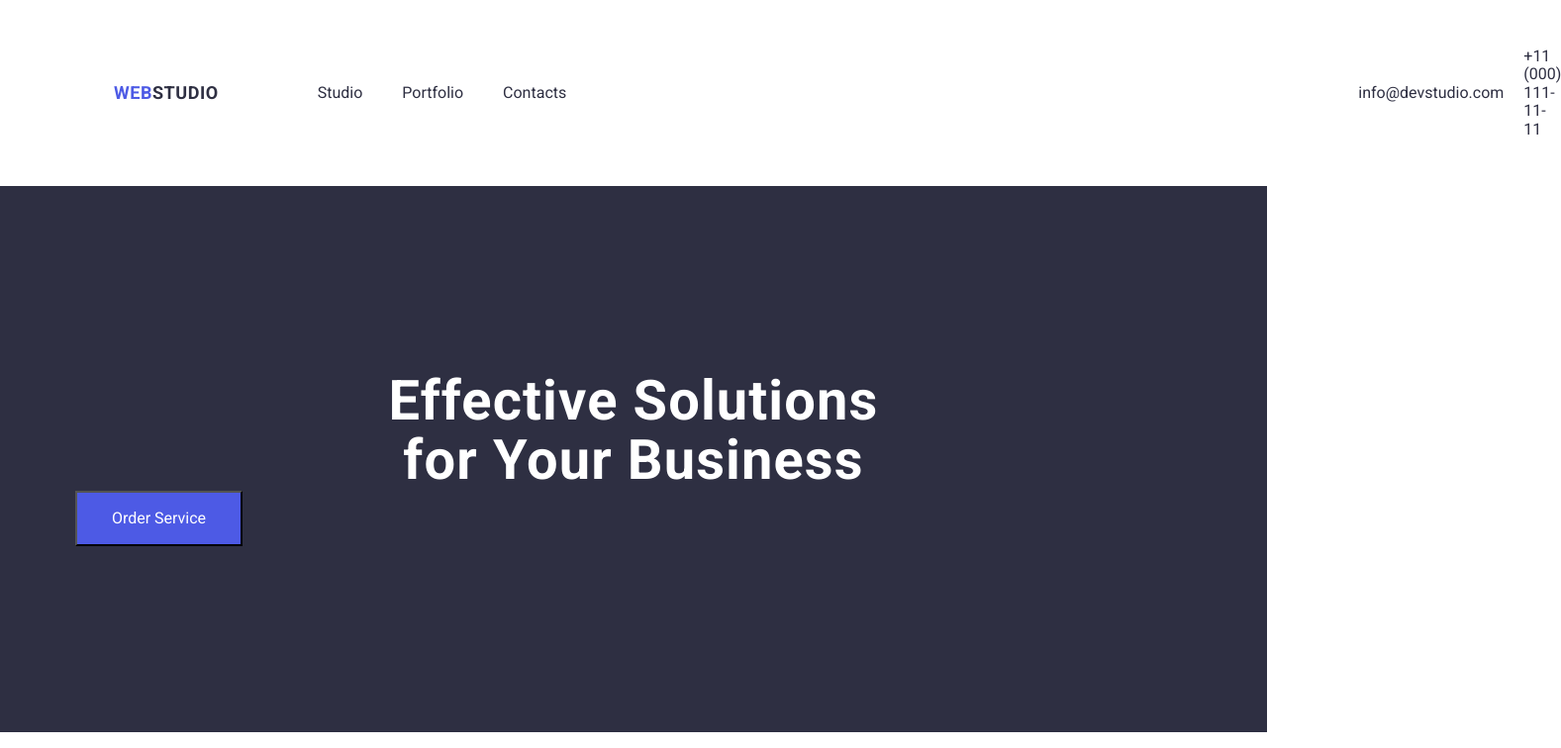
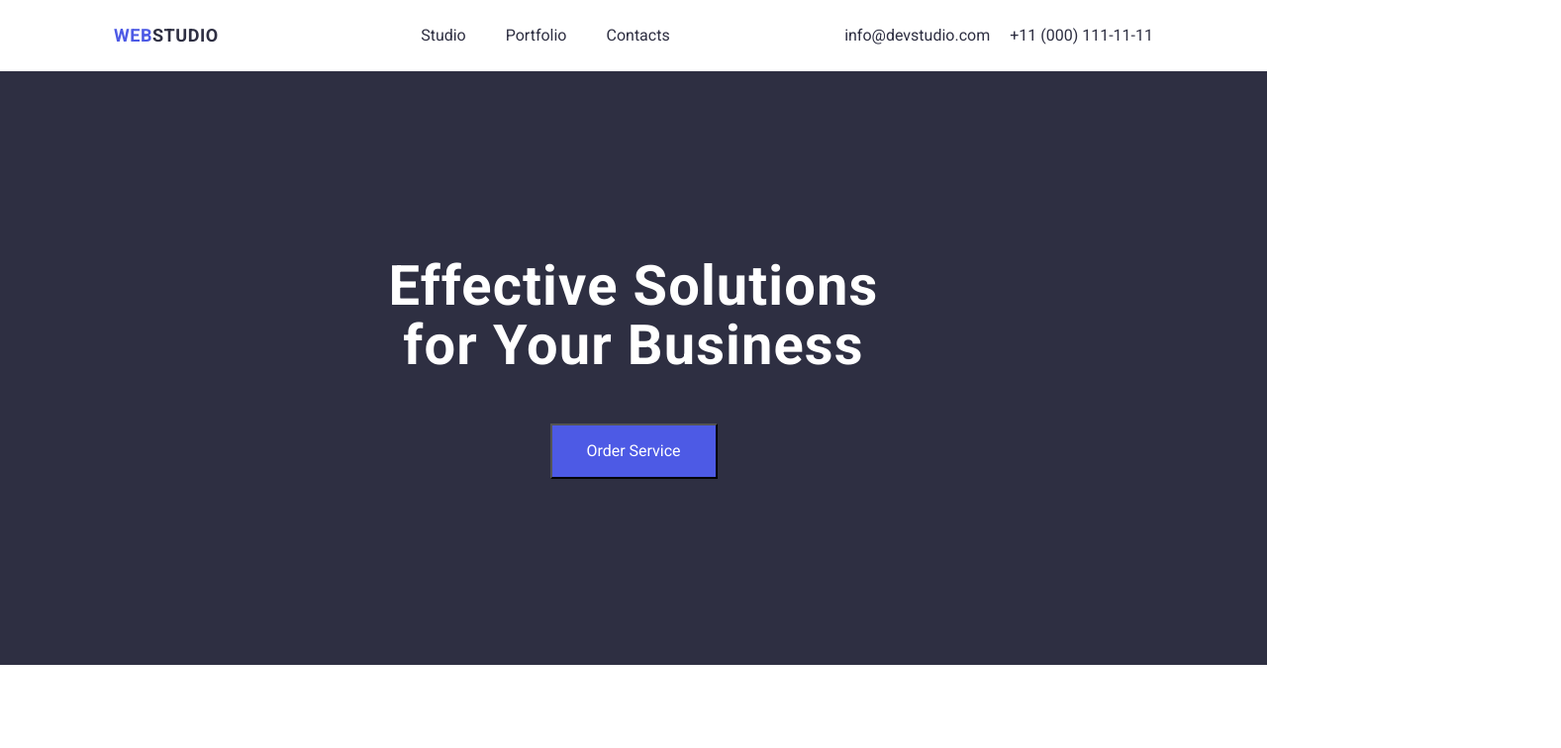
Before and after one commit to musab-dev-code/goit-markup-hw-03, a plain HTML site: page index.html in a window 1280 px wide. Shown: the top 756 px of the page at 99% size, 1577 px wide, since content can reach past the window. Drawn offline with nearby package versions, Linux system fonts and the light colour scheme.

Commit message:
diğer hatalarda giderildi

```diff
--- a/css/styles.css
+++ b/css/styles.css
@@ -10,8 +10,7 @@ header {
   justify-content: flex-start;
   padding: 0 100px;
   background-color: #ffffff;
-  padding-top: 24px;
-  padding-bottom: 24px;
+
 }
 
 .header-container {
@@ -48,7 +47,7 @@ header {
   gap: 40px;
   margin: 0;
   padding: 0;
-  margin-right: 800px;
+  margin-right: 72px;
 }
 
 .nav-list,
@@ -65,6 +64,7 @@ header {
   color: #2e2f42;
   display: block;
   padding: 24px 0;
+  line-height: 1.5;
 }
 
 .nav-link:hover,
@@ -95,7 +95,6 @@ header {
   justify-content: center;
   align-items: center;
   background-color: #2e2f42;
-  width: 1, 440px;
   color: #ffffff;
   padding-top: 188px;
   padding-bottom: 188px;
@@ -109,6 +108,7 @@ header {
   color: #ffffff;
   max-width: 496px;
   margin: 0 auto;
+  margin-bottom: 48px;
 }
 
 .button {
@@ -116,6 +116,8 @@ header {
   width: 169px;
   height: 56px;
   color: #ffffff;
+  margin: 0 auto;
+  display: block;
 }
 
 .hero-btn:hover,
@@ -157,7 +159,6 @@ header {
   font-weight: 700;
   font-size: 20px;
   line-height: 1.2;
-  margin-bottom: 8px;
   text-align: left;
   letter-spacing: 0.02em;
   color: #2e2f42;
@@ -363,7 +364,7 @@ footer {
 .footer-container {
   max-width: 1, 158px;
   margin-right: 62px;
-  padding: 0 156px;
+  padding: 0;
 }
 
 .footer-logo {
```
